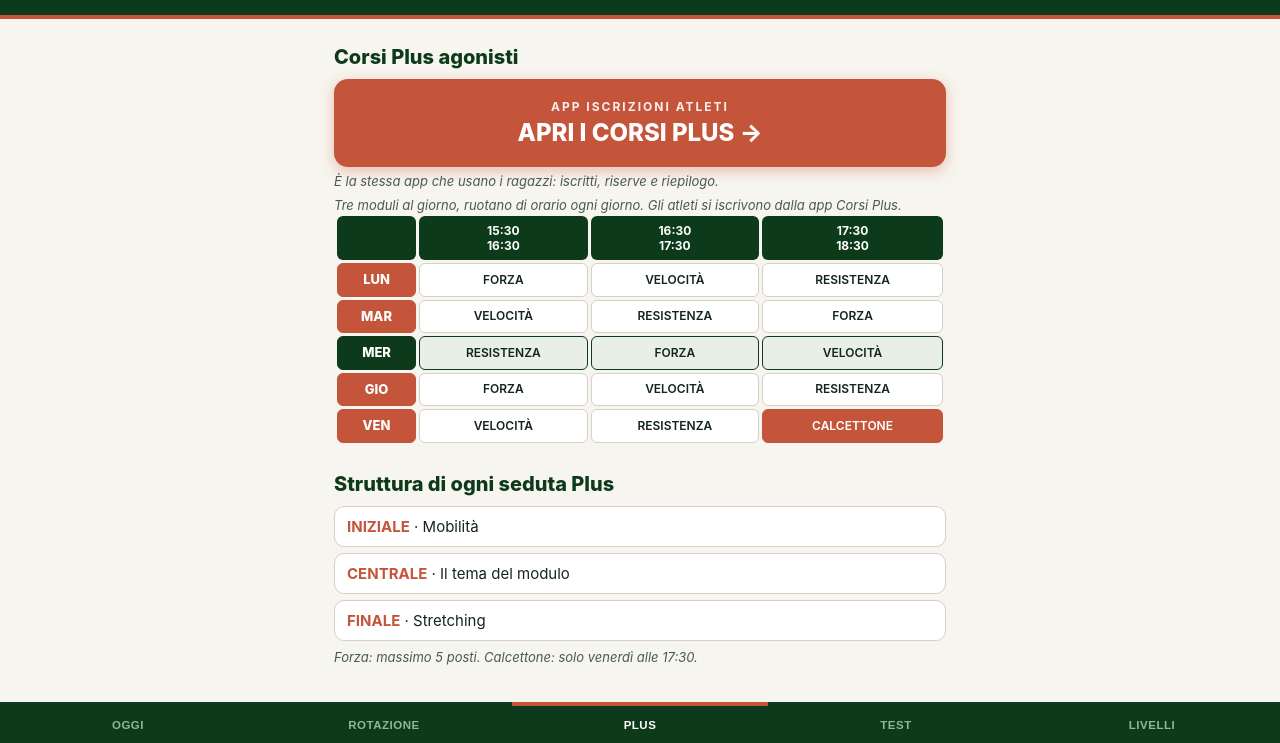
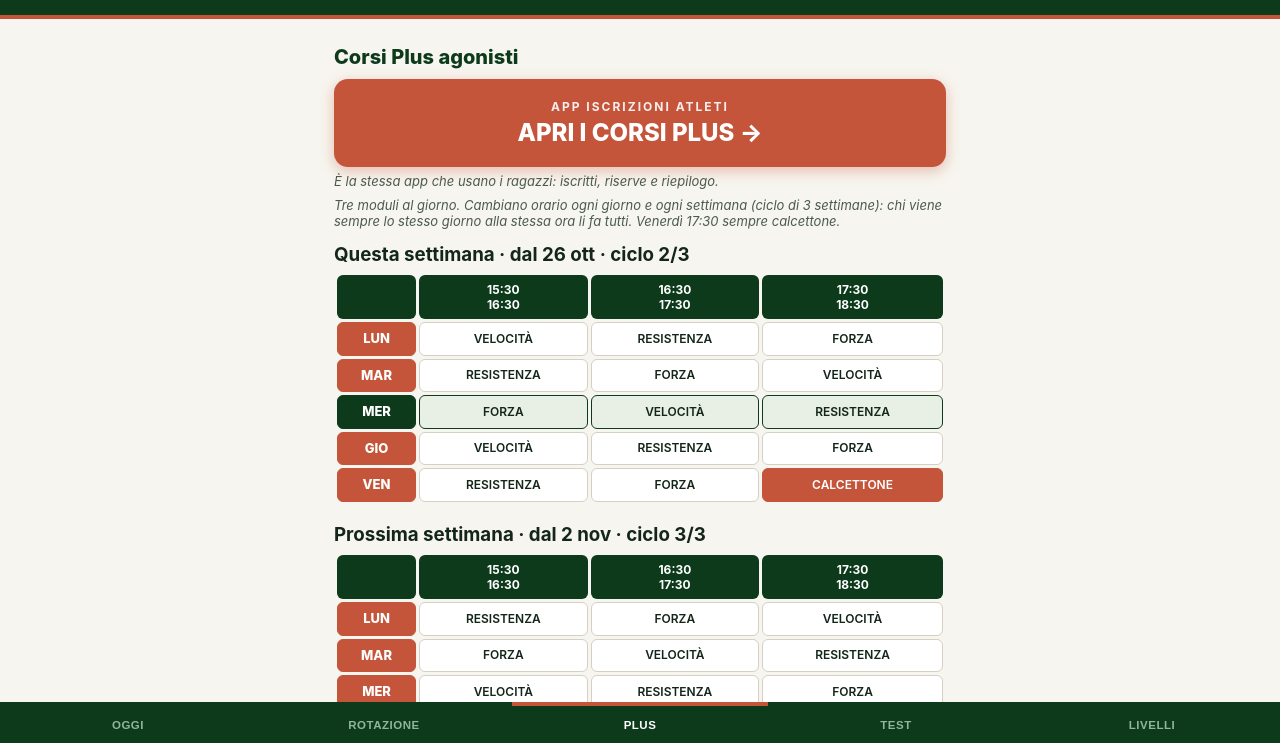
Before and after one commit to mrandrea2/SCALIGERO202627, a plain HTML site: page index.html in a window 1280 px wide. Both pictures are taken after a click on the button "PLUS". Shown: the part 56-799 px from the top of the page. Drawn offline with Linux system fonts and the light colour scheme.

Commit message:
Add files via upload

```diff
--- a/index.html
+++ b/index.html
@@ -137,8 +137,11 @@
   <section id="tab-plus" class="hidden">
     <h2>Corsi Plus agonisti</h2>
     <div id="plusLinkTop"></div>
-    <p class="note">Tre moduli al giorno, ruotano di orario ogni giorno. Gli atleti si iscrivono dalla app Corsi Plus.</p>
+    <p class="note">Tre moduli al giorno. Cambiano orario ogni giorno e ogni settimana (ciclo di 3 settimane): chi viene sempre lo stesso giorno alla stessa ora li fa tutti. Venerdì 17:30 sempre calcettone.</p>
+    <h3 id="plusWeekTit" style="margin:14px 0 6px">Questa settimana</h3>
     <div id="plusWeek"></div>
+    <h3 id="plusNextTit" style="margin:18px 0 6px">Prossima settimana</h3>
+    <div id="plusNext"></div>
     <h2>Struttura di ogni seduta Plus</h2>
     <div class="steps">
       <div class="step"><b>INIZIALE</b> · Mobilità</div>
@@ -357,10 +360,10 @@ const VISUAL = {
 // App iscrizioni Corsi Plus (quella che ricevono gli atleti).
 const PLUS_APP_URL = "https://bit.ly/PLUSSCALIGERO";
 
-/* ---------- CORSI PLUS: rotazione giornaliera degli orari ---------- */
+/* ---------- CORSI PLUS: schema base (settimana del 19/10/2026), poi ruota ogni settimana ---------- */
 const SLOTS = ["15:30 – 16:30","16:30 – 17:30","17:30 – 18:30"];
 // per ogni giorno lun..ven i tre moduli nei tre slot
-const PLUS = {
+const PLUS_BASE = {
   0:["FORZA","VELOCITÀ","RESISTENZA"],
   1:["VELOCITÀ","RESISTENZA","FORZA"],
   2:["RESISTENZA","FORZA","VELOCITÀ"],
@@ -429,6 +432,24 @@ function mondayOf(d){
   x.setDate(x.getDate()-dow);
   return x;
 }
+
+/* ---- rotazione dei Plus anche tra le settimane (ciclo di 3) ----
+   La settimana del 19/10/2026 e quelle precedenti usano lo schema base.
+   Ogni settimana successiva ogni modulo scala di un'ora; venerdì 17:30 resta il calcettone. */
+const PLUS_ROT_START = "2026-10-19";
+function plusCiclo(monday){
+  const a = mondayOf(new Date(PLUS_ROT_START+"T12:00:00"));
+  const d = Math.round((monday - a)/(7*24*3600*1000));
+  return d < 0 ? 0 : d % 3;
+}
+function plusGiorno(di, monday){
+  const k = plusCiclo(monday);
+  if(di === 4){ const F=["VELOCITÀ","RESISTENZA","FORZA"]; return [F[k%3], F[(k+1)%3], "CALCETTONE"]; }
+  const b = PLUS_BASE[di];
+  return [b[k%3], b[(k+1)%3], b[(k+2)%3]];
+}
+function plusSettimana(monday){ const o={}; for(let i=0;i<5;i++) o[i]=plusGiorno(i,monday); return o; }
+const PLUS = plusSettimana(mondayOf(new Date()));   // settimana in corso
 function currentWeekLetter(){
   const anchor = mondayOf(new Date(store.get("anchor",DEFAULT_ANCHOR)+"T12:00:00"));
   const thisMon = mondayOf(new Date());
@@ -596,19 +617,27 @@ function renderPlusLink(){
     <p class="note" style="margin-top:-6px">È la stessa app che usano i ragazzi: iscritti, riserve e riepilogo.</p>`;
 }
 
-function renderPlusWeek(){
+function plusTable(P, evidenziaOggi){
   let h = `<table><tr><th></th>${SLOTS.map(s=>`<th>${s.replace(" – ","<br>")}</th>`).join("")}</tr>`;
-  const t = todayDayIdx();
+  const t = evidenziaOggi ? todayDayIdx() : null;
   DAYS.forEach((d,i)=>{
     h += `<tr class="${i===t?"now":""}"><td class="wk" style="font-size:13px">${d}</td>`;
-    PLUS[i].forEach(m=>{
+    P[i].forEach(m=>{
       const cal = m==="CALCETTONE";
       h += `<td style="${cal?"background:#C4553B;color:#fff;border-color:#C4553B":""}">${m}</td>`;
     });
     h += `</tr>`;
   });
-  h += `</table>`;
-  document.getElementById("plusWeek").innerHTML = h;
+  return h + `</table>`;
+}
+function renderPlusWeek(){
+  const mon = mondayOf(new Date());
+  const next = new Date(mon); next.setDate(next.getDate()+7);
+  const f = new Intl.DateTimeFormat("it-IT",{day:"numeric",month:"short"});
+  document.getElementById("plusWeekTit").textContent = "Questa settimana · dal "+f.format(mon)+" · ciclo "+(plusCiclo(mon)+1)+"/3";
+  document.getElementById("plusNextTit").textContent = "Prossima settimana · dal "+f.format(next)+" · ciclo "+(plusCiclo(next)+1)+"/3";
+  document.getElementById("plusWeek").innerHTML = plusTable(PLUS, true);
+  document.getElementById("plusNext").innerHTML = plusTable(plusSettimana(next), false);
 }
 
 /* ---- TEST ---- */
```
